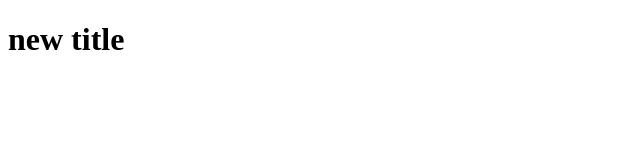
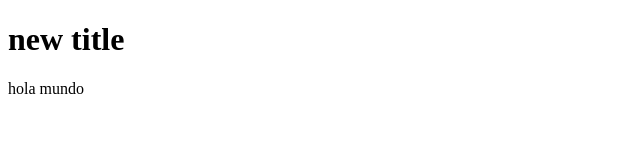
Before and after one commit to DominicVillanueva/demo-custom-commands, a plain HTML site: page index.html in a window 1280 px wide. Shown: the full height of the page, 0-640 px from the left. Drawn offline with Linux system fonts and the light colour scheme.

Commit message:
feat: add section

```diff
--- a/index.html
+++ b/index.html
@@ -8,5 +8,8 @@
 </head>
 <body>
   <h1>new title</h1>
+  <section>
+    <p>hola mundo</p>
+  </section>
 </body>
 </html>
```
